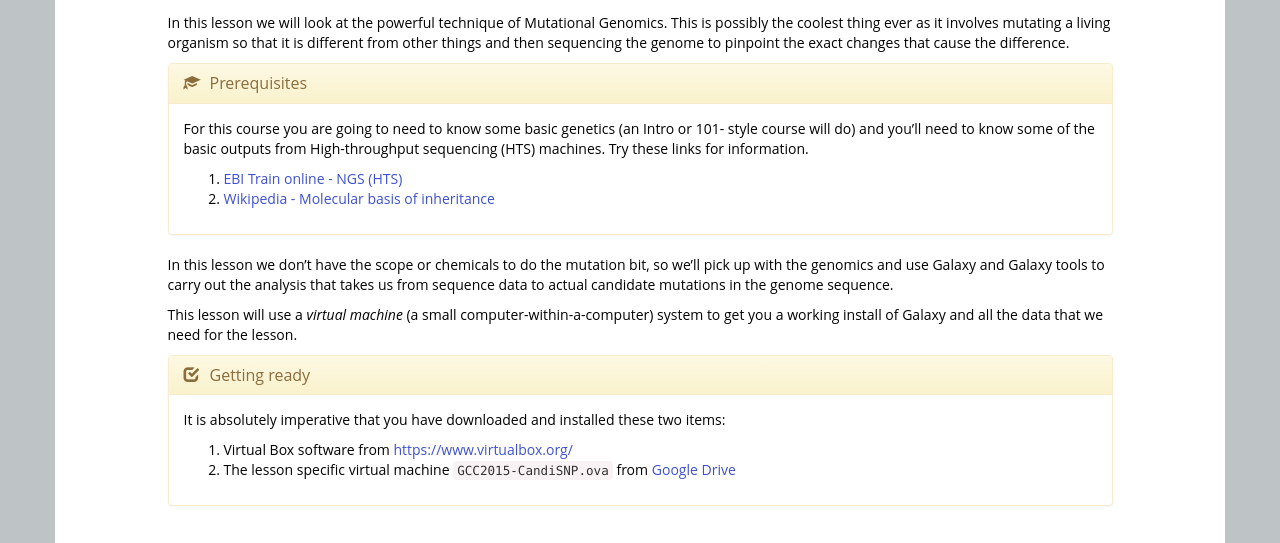
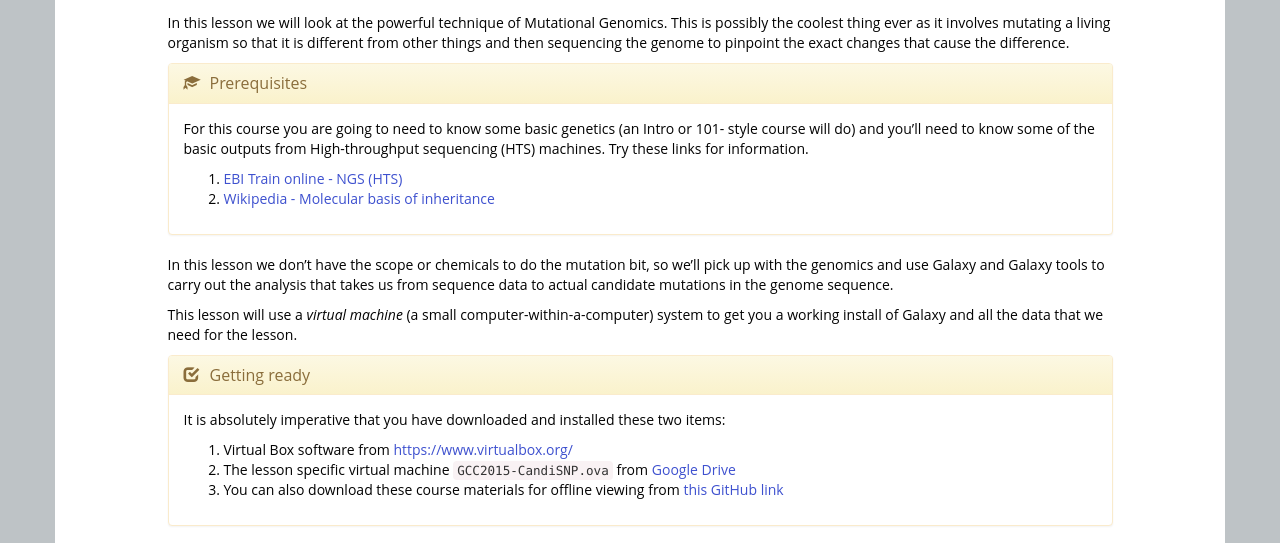
Before and after one commit to danmaclean/finding-causative-mutations, a plain HTML site: page index.html in a window 1280 px wide. Shown: the part 256-799 px from the top of the page. Drawn offline with nearby package versions, Linux system fonts and the light colour scheme.

Commit message:
add materials link

```diff
--- a/index.html
+++ b/index.html
@@ -57,6 +57,7 @@
 <ol style="list-style-type: decimal">
 <li>Virtual Box software from <a href="https://www.virtualbox.org/" class="uri">https://www.virtualbox.org/</a></li>
 <li>The lesson specific virtual machine <code>GCC2015-CandiSNP.ova</code> from <a href="https://drive.google.com/file/d/0B7QvKOiEYH0dZ3V6aEpacmhMVFk/view?usp=sharing">Google Drive</a></li>
+<li>You can also download these course materials for offline viewing from <a href="https://github.com/danmaclean/finding-causative-mutations/archive/master.zip">this GitHub link</a></li>
 </ol>
 </div>
 </section>
```
Also changed, not shown: 1 other file.
